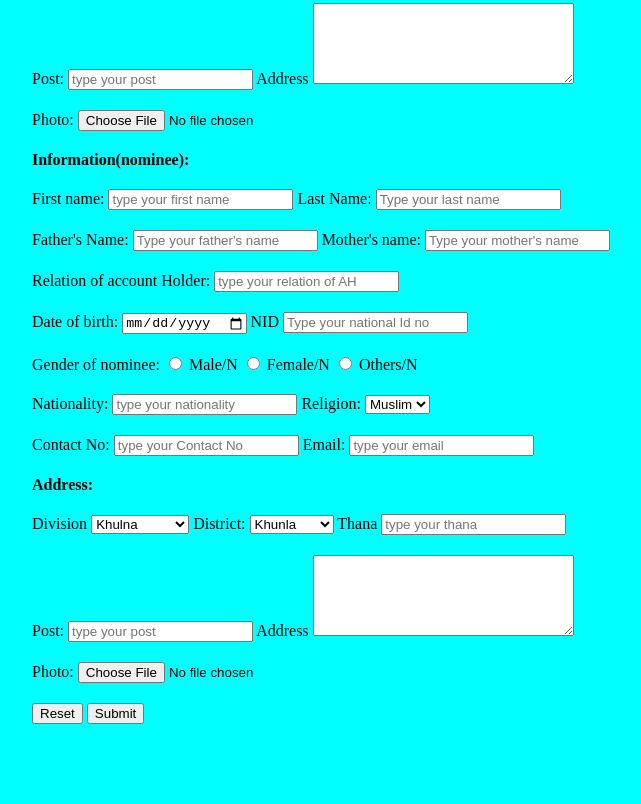
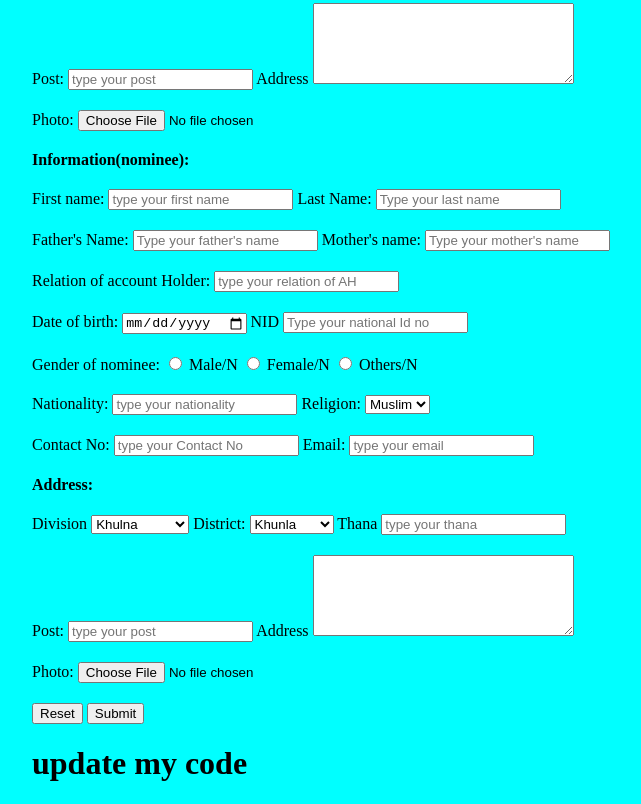
Before and after one commit to arbinferdous/form, a plain HTML site: page index.html in a window 1280 px wide. Shown: the part 641-1445 px from the top of the page, without its empty margins (68-709 px from the left). Before the commit the page ends 1373 px from the top, so only its background shows below. Drawn offline with Linux system fonts and the light colour scheme.

Commit message:
second commit

```diff
--- a/index.html
+++ b/index.html
@@ -295,5 +295,8 @@
    <input type="reset" value="Reset">
    <input type="submit" value="Submit">
 
+
+   <h1>update my code</h1>
+
 </body>
 </html>
```
